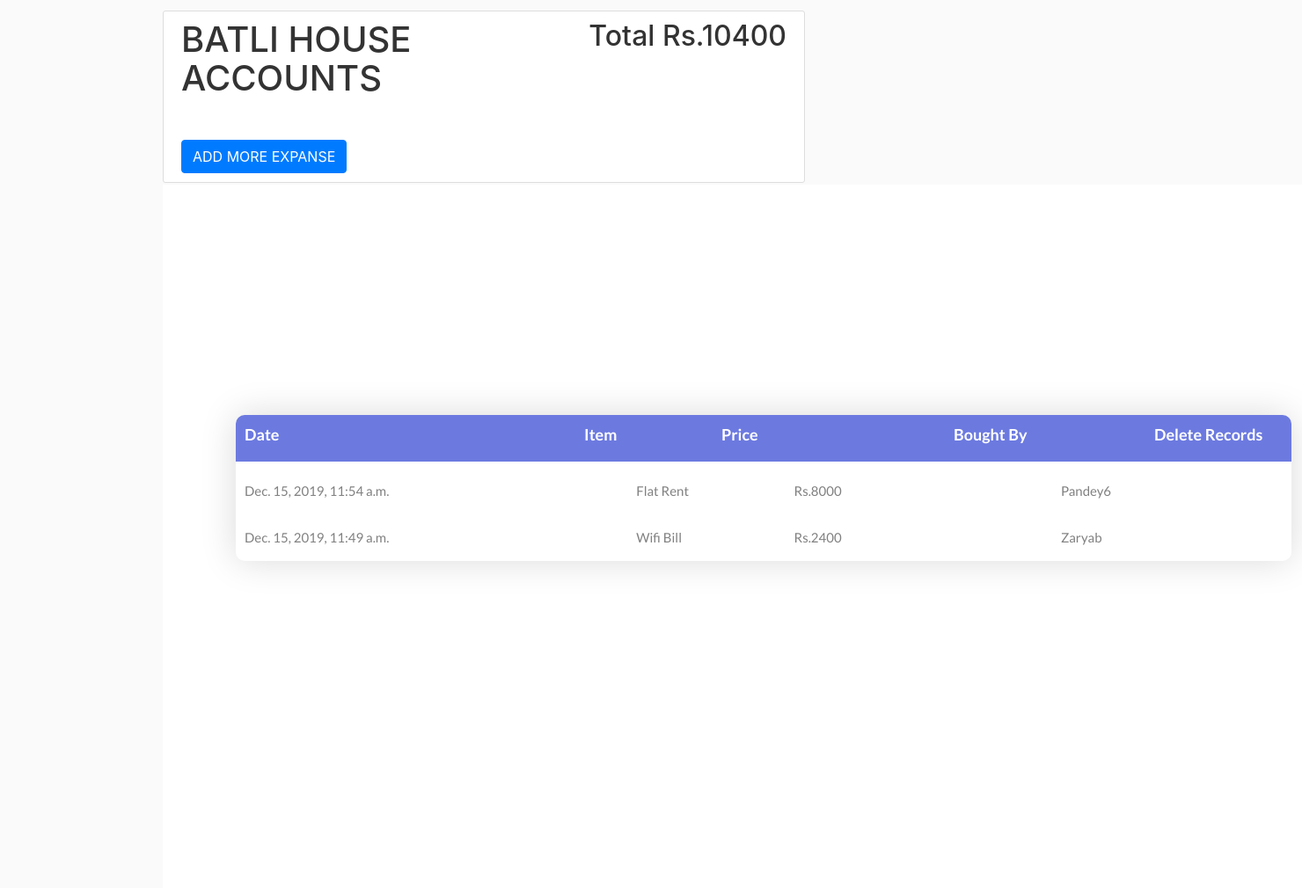
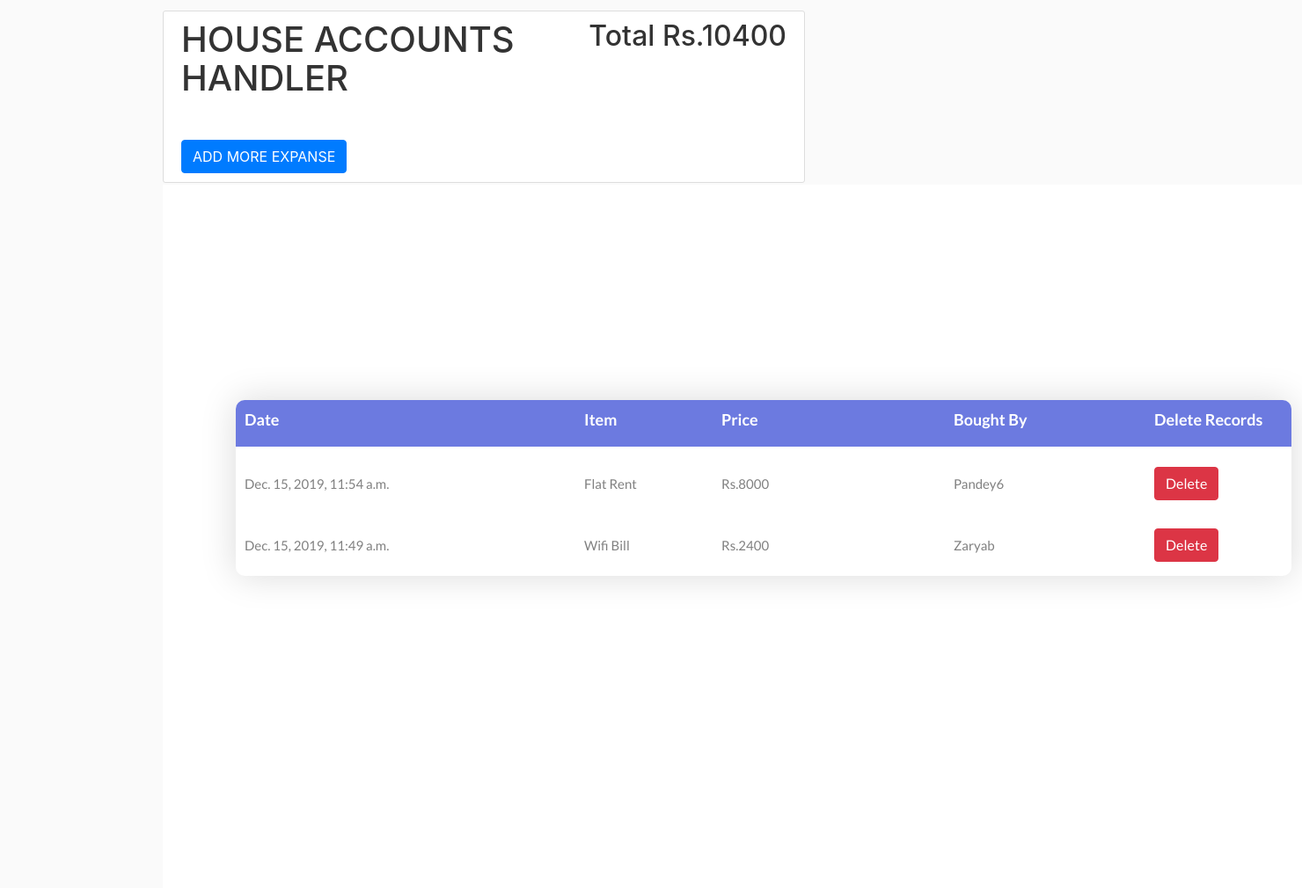
Before and after one commit to zaryab2000/house_account_handler, a Django app: page /total_expanse in a window 1480 px wide; the page is wider, and only the part inside the window is pictured. Shown: the part 68-1078 px from the top of that part at 88% size. Run offline with Django 3.2, Linux system fonts and the light colour scheme; a user stored in the database is signed in; data comes from the database, SQL or seed files in the repository; lists and menus that the app fills with data are empty; some libraries are stand-ins or nearby versions.

Commit message:
FIXED BUGS

```diff
--- a/users/templates/users/total_expanse.html
+++ b/users/templates/users/total_expanse.html
@@ -7,7 +7,7 @@
       <div class="media">
 
           <div class="media-body">
-            <h2 class="account-heading">BATLI HOUSE ACCOUNTS</h2>
+            <h2 class="account-heading">HOUSE ACCOUNTS HANDLER</h2>
             <p class="text-secondary"></p>
           </div>
               <h2>Total Rs.{{ total }}</h2>
@@ -70,6 +70,9 @@
                   <td class="cell100 column2">{{ data.item }}</td>
                   <td class="cell100 column3">Rs.{{ data.price }}</td>
                   <td class="cell100 column4">{{ data.person }}</td>
+                  <td class="cell100 column4">
+                    <a href="{% url 'delete' data.id%}"><button type="button" class="btn btn-danger">Delete</button></a></td>
+                </tr>
 
                 </tr>
         {% endfor %}
```
